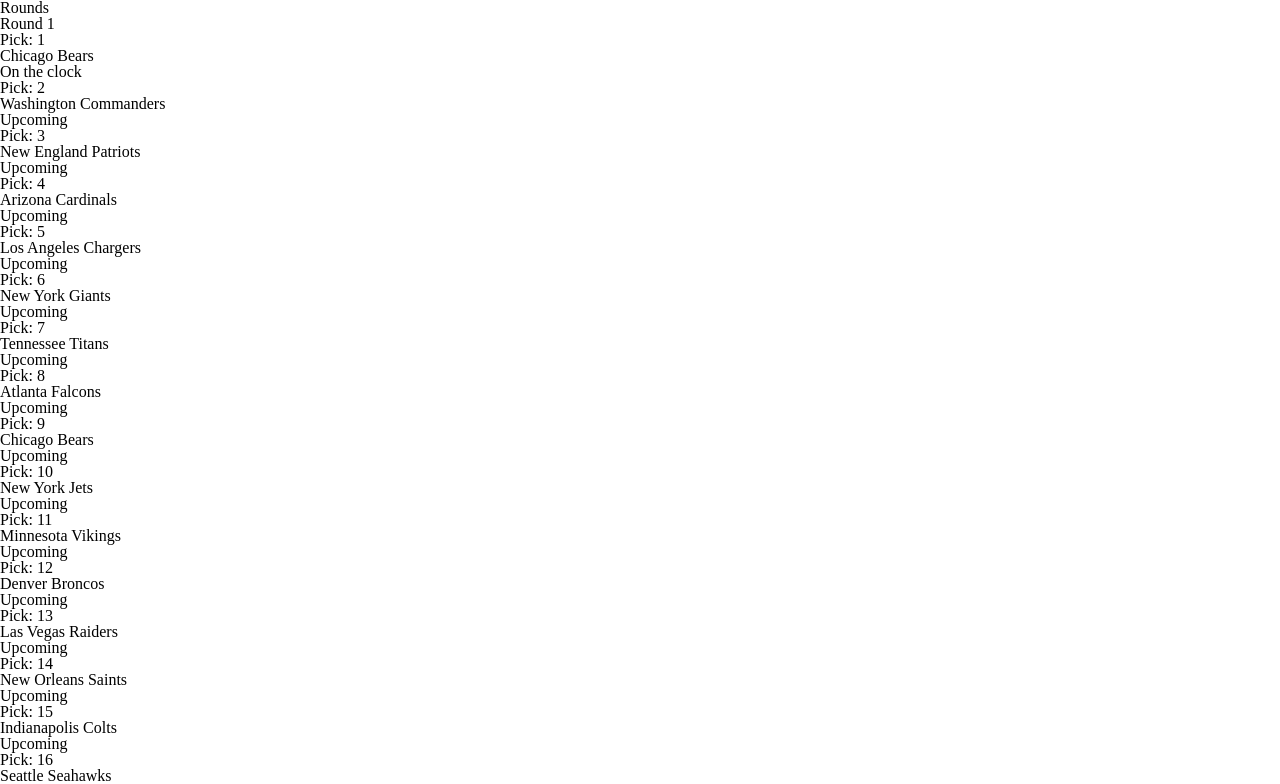
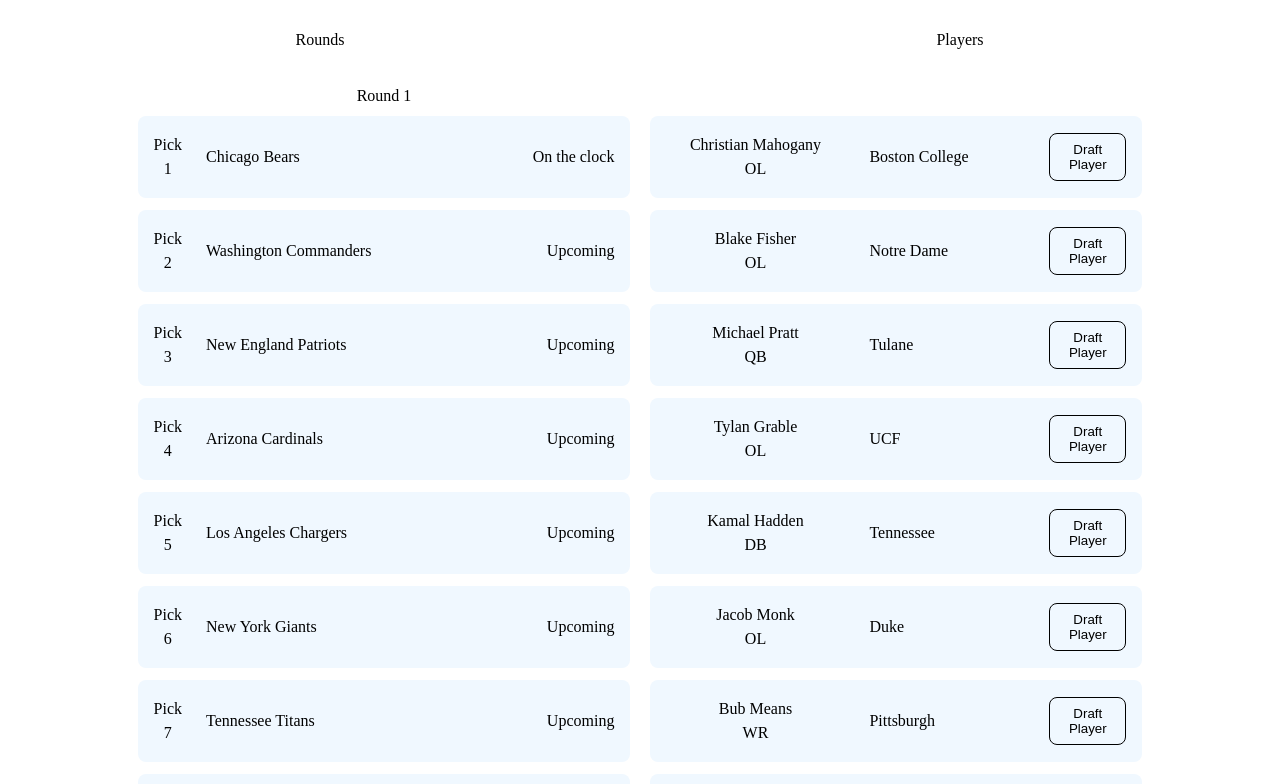
Before and after one commit to Henriqueamfreitas/NFL_mock_draft_simulator, a React (Vite) app: page / in a window 1280 px wide. Shown: the top 784 px of the page. Built offline with nearby package versions, Linux system fonts and the light colour scheme.

Commit message:
rascunho estilização

```diff
--- a/src/App.jsx
+++ b/src/App.jsx
@@ -1,8 +1,7 @@
 import { useState } from "react";
 import { picks } from "./services/picks";
 import { prospects } from "./services/prospects";
-import { RoundList } from "./components/RoundList";
-import  { PlayersList } from "./components/PlayersList"
+import { HomePage } from "./pages/HomePage";
 
 function App() {
   const [players, setPlayers] = useState(prospects.prospects)
@@ -18,37 +17,16 @@
   // console.log(pick)
 
   return (
-    <>
-      <section>
-        <h1>Rounds</h1>
-        {
-          rounds.map(round => {
-            return (
-              <RoundList
-                key={round.id}
+    <HomePage
       players={players}
-                round={round}
-                pick={pick}
+      setPlayers={setPlayers}
+      rounds={rounds}
+      setRounds={setRounds}
       draftedPlayer={draftedPlayer}
       setDraftedPlayer={setDraftedPlayer}
-              />
-            )
-          })
-        }
-      </section>
-
-      <section>
-        <h1>Players</h1>
-        <PlayersList
-          players={players}
-          setPlayers={setPlayers}
       pick={pick}
       setPick={setPick}
-          rounds={rounds}
-          setRounds={setRounds}
     />
-      </section>
-    </>
   );
 }
 
--- a/src/components/PlayersList/PlayerCard/index.jsx
+++ b/src/components/PlayersList/PlayerCard/index.jsx
@@ -1,3 +1,5 @@
+import { StyledPlayerCard } from "./style.js"
+
 export const PlayerCard = ({ player, pick, setPick, rounds, setRounds, players, setPlayers }) => {
     const draftPlayer = (player) => {
         let updatedRounds = [...rounds]
@@ -23,11 +25,13 @@
     }
 
     return(
-        <li>
-            <h3>{player.name}</h3>
-            <h3>{player.position}</h3>
-            <h3>{player.team_name}</h3>
+        <StyledPlayerCard>
+            <div>
+                <h3>{player.name}</h3>
+                <h3>{player.position}</h3>
+            </div>
+            <p>{player.team_name}</p>
             <button onClick={() => draftPlayer(player)}>Draft Player</button>
-        </li>
+        </StyledPlayerCard>
     )
 }
--- /dev/null
+++ b/src/components/PlayersList/PlayerCard/style.js
@@ -0,0 +1,31 @@
+import styled from "styled-components";
+
+export const StyledPlayerCard = styled.li`
+    display: flex;
+    background-color: aliceblue;
+    border-radius: .5rem;
+    width: 90%;
+    height: 50px;
+    padding: 1rem;
+    align-items: center;
+    div{
+        width: 30%;
+        display: flex;
+        flex-direction: column;
+        gap: .5rem;
+        justify-content: center;
+        align-items: center;
+        text-align: center;
+        margin-right: 1.5rem;
+    }
+    div, p{
+        width: calc((83% - 1rem)/2);
+    }
+    button{
+        background-color: transparent;
+        border: solid 1px black;
+        border-radius: .5rem;
+        width: 17%;
+        padding: .5rem;
+    }
+`
--- a/src/components/PlayersList/index.jsx
+++ b/src/components/PlayersList/index.jsx
@@ -1,10 +1,10 @@
 import { PlayerCard } from "./PlayerCard"
+import { StyledPlayerList } from "./style.js"
 
 export const PlayersList = ({ players, pick, setPick, rounds, setRounds, setPlayers }) => {
-    // console.log(players)
 
     return (
-        <ul>
+        <StyledPlayerList>
             {
                 players.map(player => {
                     return (
@@ -21,6 +21,6 @@
                     )
                 })
             }
-        </ul>
+        </StyledPlayerList>
     )
 }
--- /dev/null
+++ b/src/components/PlayersList/style.js
@@ -0,0 +1,10 @@
+import styled from "styled-components";
+
+export const StyledPlayerList = styled.ul`
+    display: flex;
+    flex-direction: column;
+    gap: .75rem;
+    align-items: center;
+    margin-top: 4.25rem;
+    margin-right: 8rem;
+    width: calc(100% - 8rem);`
--- a/src/components/RoundList/RoundCard/index.jsx
+++ b/src/components/RoundList/RoundCard/index.jsx
@@ -1,7 +1,9 @@
+import { StyledRoundCard } from "./style"
+
 export const RoundCard = ({ players, filteredPick, pick }) => {
     const player = () => {
         if(filteredPick.player_drafted){
-            return filteredPick.player_drafted.name
+            return `Player Drafted: ${filteredPick.player_drafted.name}`
         } else if(filteredPick === pick){
             return "On the clock"
         } else{
@@ -9,10 +11,13 @@
         }
     }
     return(
-        <li>
-            <h3>Pick: {filteredPick.overall}</h3>
-            <h3>{filteredPick.team.market} {filteredPick.team.name}</h3>
+        <StyledRoundCard>
+            <div>
+                <h3>Pick</h3>
+                <h3>{filteredPick.overall}</h3>
+            </div>
+            <p>{filteredPick.team.market} {filteredPick.team.name}</p>
             <p>{player()}</p>
-        </li>
+        </StyledRoundCard>
     )
 }
--- /dev/null
+++ b/src/components/RoundList/RoundCard/style.js
@@ -0,0 +1,28 @@
+import styled from "styled-components";
+
+export const StyledRoundCard = styled.li`
+    display: flex;
+    background-color: aliceblue;
+    border-radius: .5rem;
+    width: 90%;
+    height: 50px;
+    padding: 1rem;
+    align-items: center;
+    div{
+        width: fit-content;
+        display: flex;
+        flex-direction: column;
+        gap: .5rem;
+        justify-content: center;
+        align-items: center;
+        text-align: center;
+        margin-right: 1.5rem;
+    }
+    p{
+        width: 45%;
+    }
+    p:nth-child(3){
+        display: flex;
+        justify-content: flex-end;
+    }
+`
--- a/src/components/RoundList/index.jsx
+++ b/src/components/RoundList/index.jsx
@@ -1,10 +1,11 @@
 import { RoundCard } from "./RoundCard"
+import { StyledRoundList } from "./style.js"
 
 export const RoundList = ({ players, round, draftedPlayer, setDraftedPlayer, pick }) => {
     const picks = round.picks
 
     return(
-        <ul>
+        <StyledRoundList>
             <h2>Round {round.number}</h2>
             {
                 picks.map(filteredPick => {
@@ -20,6 +21,6 @@
                     )
                  })
             }
-        </ul>
+        </StyledRoundList>
     )
 }
--- /dev/null
+++ b/src/components/RoundList/style.js
@@ -0,0 +1,11 @@
+import styled from "styled-components";
+
+export const StyledRoundList = styled.ul`
+    display: flex;
+    flex-direction: column;
+    gap: .75rem;
+    align-items: center;
+    margin-top: 2.5rem;
+    margin-left: 8rem;
+    width: calc(100% - 8rem);
+`
--- /dev/null
+++ b/src/pages/HomePage/index.jsx
@@ -0,0 +1,39 @@
+import { RoundList } from "../../components/RoundList"
+import { PlayersList } from "../../components/PlayersList"
+import { StyledHomePage } from "./style"
+
+export const HomePage = ({ players, setPlayers, rounds, setRounds, draftedPlayer, setDraftedPlayer, pick, setPick }) => {
+    return (
+        <StyledHomePage>
+            <section>
+                <h1>Rounds</h1>
+                {
+                    rounds.map(round => {
+                        return (
+                            <RoundList
+                                key={round.id}
+                                players={players}
+                                round={round}
+                                pick={pick}
+                                draftedPlayer={draftedPlayer}
+                                setDraftedPlayer={setDraftedPlayer}
+                            />
+                        )
+                    })
+                }
+            </section>
+
+            <section>
+                <h1>Players</h1>
+                <PlayersList
+                    players={players}
+                    setPlayers={setPlayers}
+                    pick={pick}
+                    setPick={setPick}
+                    rounds={rounds}
+                    setRounds={setRounds}
+                />
+            </section>
+        </StyledHomePage>
+    )
+}
--- /dev/null
+++ b/src/pages/HomePage/style.js
@@ -0,0 +1,13 @@
+import styled from "styled-components";
+
+export const StyledHomePage = styled.main`
+    display: flex;
+    justify-content: center;
+    padding: 2rem 0rem;
+    section{
+        width: 50%;
+        display: flex;
+        flex-direction: column;
+        align-items: center;
+    }
+`
```
Lines whose indentation alone changed are shown as unchanged.
